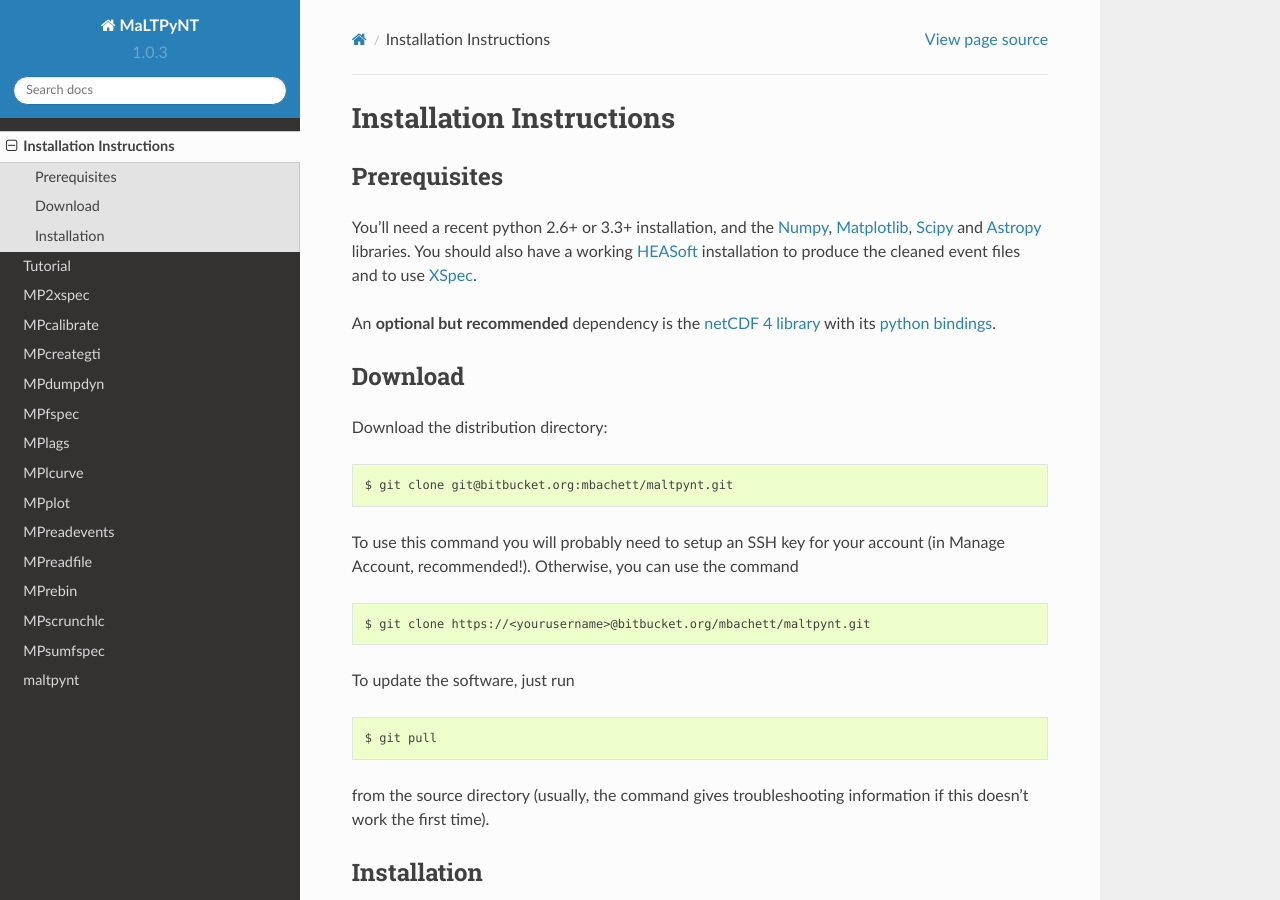
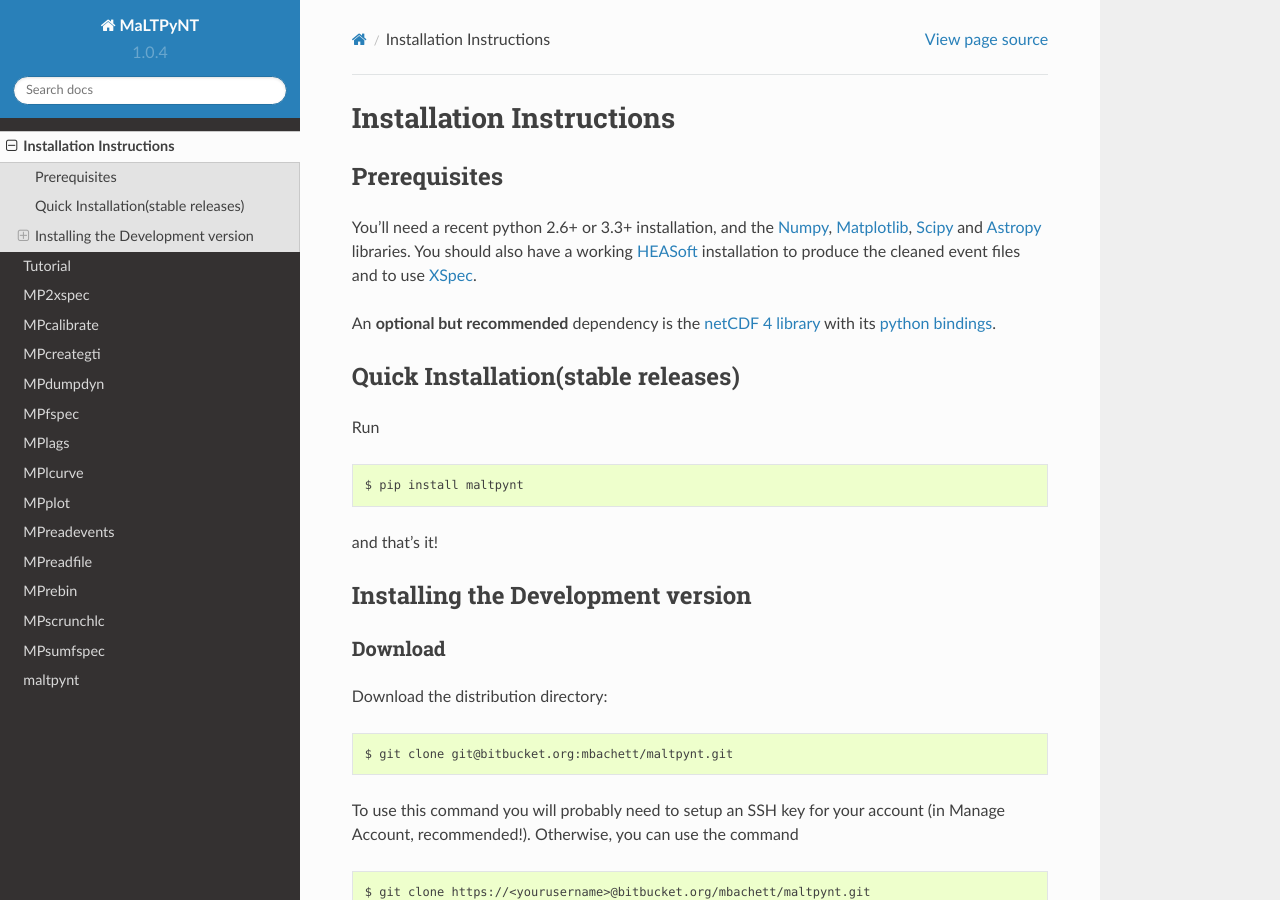
Before and after one commit to StingraySoftware/HENDRICS, a Sphinx documentation site: the page built from docs/source/install.rst, in a window 1280 px wide and 900 px high. Built offline with Sphinx 7.4.7 and the Read the Docs theme 2.0.0, drawn with Linux system fonts in a browser that asks for light colours; the version number is read from the project's files by our own code.

Commit message:
Installs on Pypi

```diff
--- a/docs/source/install.rst
+++ b/docs/source/install.rst
@@ -16,8 +16,21 @@ An **optional but recommended** dependency is the `netCDF 4
 library <http://www.unidata.ucar.edu/software/netcdf/>`__ with its
 `python bindings <https://github.com/Unidata/netcdf4-python>`__.
 
+Quick Installation(stable releases)
+-----------------------------------
+Run
+
+::
+
+    $ pip install maltpynt
+
+and that's it!
+
+Installing the Development version
+----------------------------------
+
 Download
---------
+~~~~~~~~
 
 Download the distribution directory:
 
@@ -43,7 +56,7 @@ from the source directory (usually, the command gives troubleshooting
 information if this doesn't work the first time).
 
 Installation
-------------
+~~~~~~~~~~~~
 
 Enter the distribution directory and run
 
--- a/setup.py
+++ b/setup.py
@@ -35,7 +35,7 @@ install_requires = [
 if PY2 and PYX6:
     install_requires += ['unittest2']
 
-version = '1.0.3'
+version = '1.0.4'
 
 generate_version_py(version)
 
@@ -53,7 +53,9 @@ setup(name='maltpynt',
       scripts=glob.glob('scripts/*'),
       platforms='all',
       classifiers=[
-          'Intended Audience :: Science/Research, Education, Developers',
+          'Intended Audience :: Science/Research',
+          'Intended Audience :: Education',
+          'Intended Audience :: Developers',
           'Operating System :: OS Independent',
           'Programming Language :: Python :: 2.6',
           'Programming Language :: Python :: 2.7',
```
